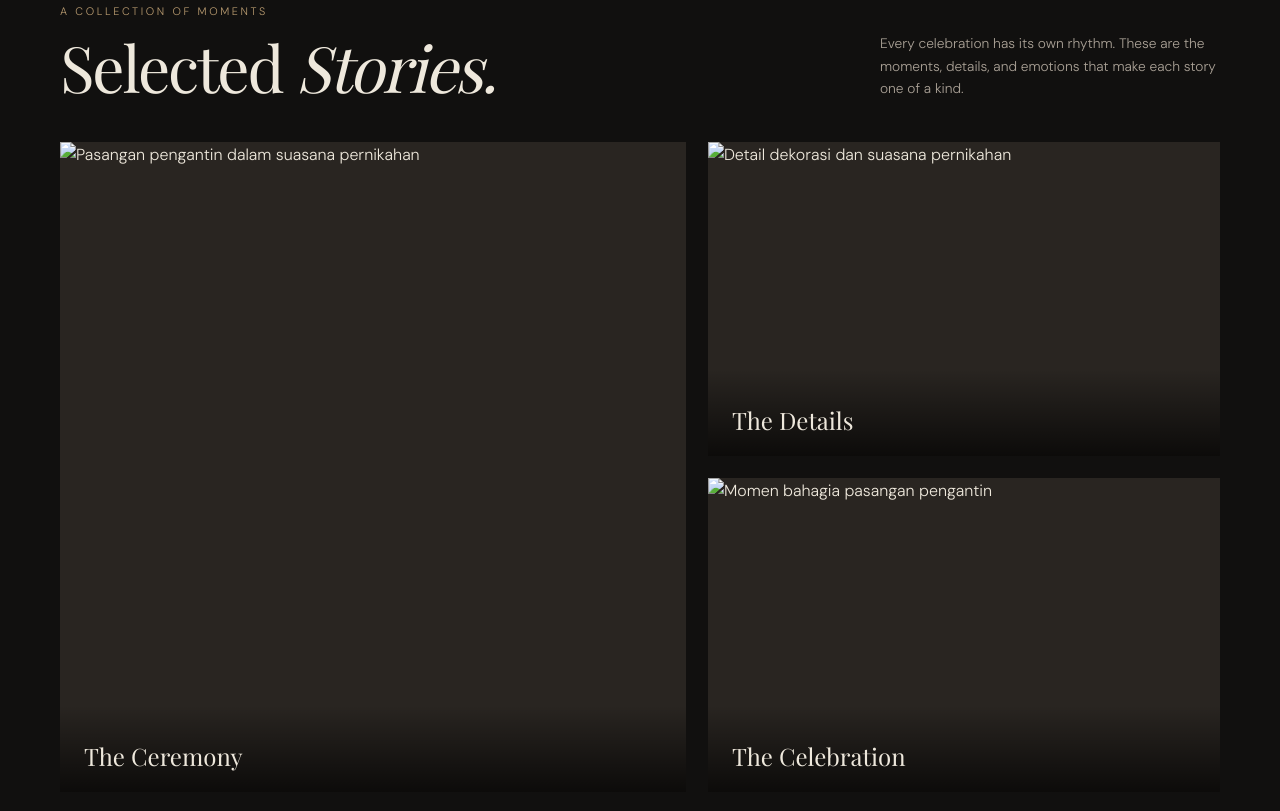
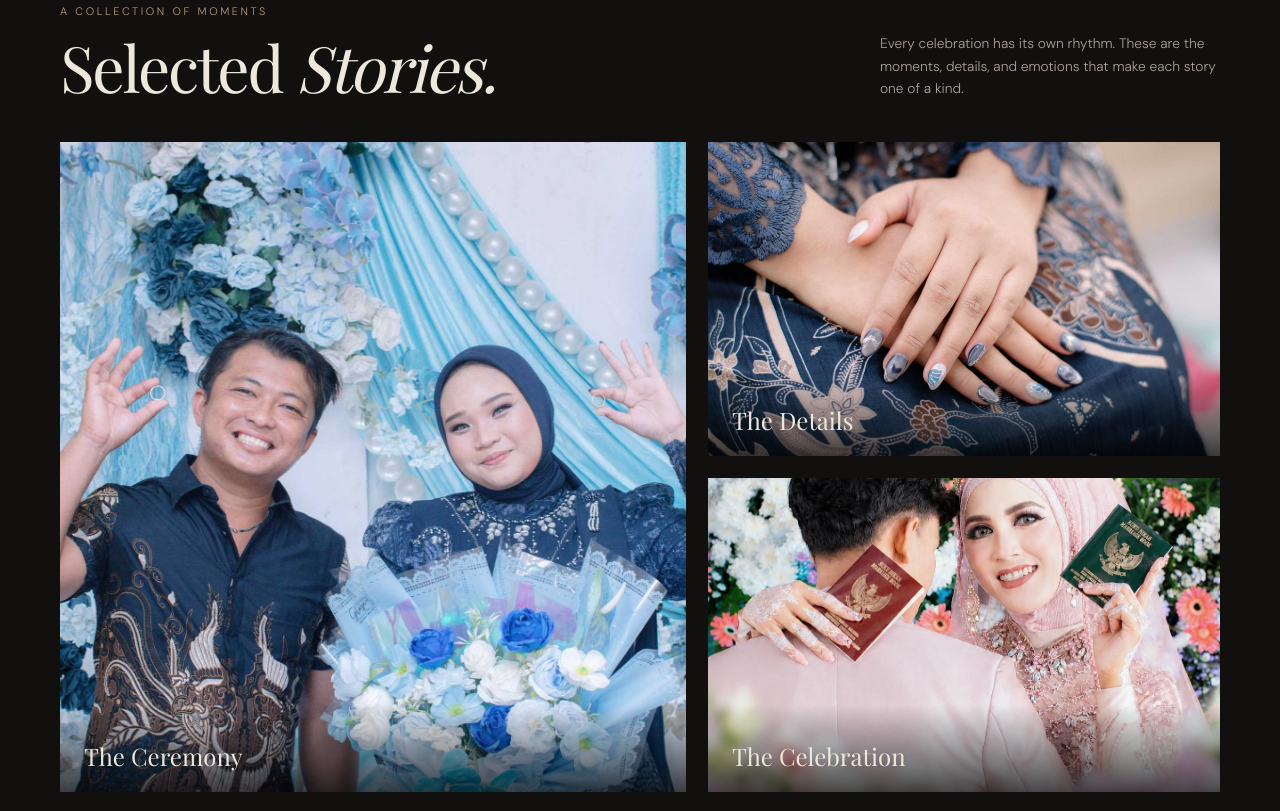
Before and after one commit to luminexapictures/luminexa, a plain HTML site: page index.html in a window 1280 px wide. Shown: the part 909-1720 px from the top of the page. Drawn offline with nearby package versions, Linux system fonts and the light colour scheme; a web font is replaced by a local one.

Commit message:
Add files via upload

```diff
--- a/index.html
+++ b/index.html
@@ -13,7 +13,7 @@
     :root{--bg:#11100f;--panel:#191715;--cream:#eee8dc;--muted:#aaa196;--gold:#b99b70;--line:rgba(238,232,220,.15);--serif:"Playfair Display",Georgia,serif;--sans:"DM Sans",Arial,sans-serif}
     *{box-sizing:border-box}html{scroll-behavior:smooth}body{margin:0;background:var(--bg);color:var(--cream);font-family:var(--sans);font-weight:300;line-height:1.65}a{color:inherit;text-decoration:none}img{display:block;width:100%;height:100%;object-fit:cover}.wrap{width:min(1160px,calc(100% - 48px));margin:auto}.eyebrow{font-size:.68rem;letter-spacing:.24em;text-transform:uppercase;color:var(--gold)}.serif{font-family:var(--serif);font-weight:400}.btn{display:inline-flex;align-items:center;gap:14px;padding:14px 20px;border:1px solid rgba(185,155,112,.7);font-size:.68rem;letter-spacing:.16em;text-transform:uppercase;transition:.25s}.btn:hover{background:var(--gold);color:#17130e}.btn .arrow{font-size:1rem}
     header{position:absolute;z-index:5;top:0;left:0;width:100%;border-bottom:1px solid rgba(255,255,255,.12)}.nav{height:82px;display:flex;align-items:center;justify-content:space-between}.brand{font-family:var(--serif);font-size:1.55rem;letter-spacing:.16em}.brand small{display:block;font:500 .52rem var(--sans);letter-spacing:.28em;color:var(--gold);text-align:center;margin-top:-3px}.navlinks{display:flex;gap:30px;font-size:.68rem;letter-spacing:.13em;text-transform:uppercase;color:#ddd5c9}.navlinks a:hover{color:var(--gold)}.menu{display:none;background:none;border:1px solid var(--line);color:var(--cream);padding:8px 12px}
-    .hero{min-height:760px;height:100svh;max-height:960px;position:relative;display:flex;align-items:center;background:linear-gradient(90deg,rgba(12,11,10,.88) 0%,rgba(12,11,10,.52) 48%,rgba(12,11,10,.12) 100%),linear-gradient(0deg,rgba(12,11,10,.55),transparent 45%),url('assets/hero-luminexa.jpg') center 42%/cover}.hero-content{padding-top:70px;max-width:650px}.hero .eyebrow{margin-bottom:24px}.hero h1{font:400 clamp(3.5rem,8vw,7.4rem)/.99 var(--serif);letter-spacing:-.045em;margin:0 0 26px}.hero h1 em{color:#d4b994;font-weight:400}.hero p{max-width:420px;color:#ded6ca;font-size:.94rem;margin:0 0 34px}.scroll-note{position:absolute;bottom:34px;left:50%;transform:translateX(-50%);font-size:.6rem;letter-spacing:.22em;text-transform:uppercase;color:#d6cabc;display:flex;align-items:center;gap:14px}.scroll-note:before{content:"";width:42px;height:1px;background:var(--gold)}
+    .hero{min-height:760px;height:100svh;max-height:960px;position:relative;display:flex;align-items:center;background:linear-gradient(90deg,rgba(12,11,10,.88) 0%,rgba(12,11,10,.52) 48%,rgba(12,11,10,.12) 100%),linear-gradient(0deg,rgba(12,11,10,.55),transparent 45%),url('hero-luminexa.jpg') center 42%/cover}.hero-content{padding-top:70px;max-width:650px}.hero .eyebrow{margin-bottom:24px}.hero h1{font:400 clamp(3.5rem,8vw,7.4rem)/.99 var(--serif);letter-spacing:-.045em;margin:0 0 26px}.hero h1 em{color:#d4b994;font-weight:400}.hero p{max-width:420px;color:#ded6ca;font-size:.94rem;margin:0 0 34px}.scroll-note{position:absolute;bottom:34px;left:50%;transform:translateX(-50%);font-size:.6rem;letter-spacing:.22em;text-transform:uppercase;color:#d6cabc;display:flex;align-items:center;gap:14px}.scroll-note:before{content:"";width:42px;height:1px;background:var(--gold)}
     section{padding:112px 0}.section-head{display:flex;justify-content:space-between;align-items:end;gap:24px;margin-bottom:42px}.section-head h2{font:400 clamp(2.6rem,5vw,4.5rem)/1.05 var(--serif);margin:12px 0 0;letter-spacing:-.035em}.section-head p{max-width:340px;color:var(--muted);font-size:.86rem;margin:0}.gallery{display:grid;grid-template-columns:1.1fr .9fr;gap:22px}.gallery-main{height:650px;position:relative;overflow:hidden}.gallery-side{display:grid;grid-template-rows:1fr 1fr;gap:22px}.gallery-side figure{height:314px}.gallery figure{margin:0;position:relative;background:#292521}.gallery img{transition:transform .7s}.gallery figure:hover img{transform:scale(1.035)}.caption{position:absolute;bottom:0;left:0;right:0;padding:35px 24px 20px;background:linear-gradient(transparent,rgba(0,0,0,.7));font:400 1.5rem var(--serif)}
     .about{background:var(--panel)}.about-grid{display:grid;grid-template-columns:1fr 1fr;gap:90px;align-items:center}.about-image{height:610px;position:relative}.about-image:after{content:"";position:absolute;inset:18px -18px -18px 18px;border:1px solid rgba(185,155,112,.45);z-index:0}.about-image img{position:relative;z-index:1}.about-copy h2{font:400 clamp(2.8rem,5vw,4.7rem)/1.08 var(--serif);margin:16px 0 24px}.about-copy h2 em{color:var(--gold)}.about-copy p{color:var(--muted);font-size:.9rem;max-width:480px}.signature{font:italic 1.7rem var(--serif);color:var(--gold);margin-top:30px}
     .services-grid{display:grid;grid-template-columns:repeat(3,1fr);border-top:1px solid var(--line);border-bottom:1px solid var(--line)}.service{padding:34px 28px 38px 0;border-right:1px solid var(--line)}.service+ .service{padding-left:28px}.service:last-child{border:0}.number{font:italic 1rem var(--serif);color:var(--gold)}.service h3{font:400 1.8rem var(--serif);margin:25px 0 12px}.service p{font-size:.82rem;color:var(--muted);max-width:290px}
@@ -39,15 +39,15 @@
   <section id="stories"><div class="wrap">
     <div class="section-head"><div><div class="eyebrow">A collection of moments</div><h2 class="serif">Selected <em>Stories.</em></h2></div><p>Every celebration has its own rhythm. These are the moments, details, and emotions that make each story one of a kind.</p></div>
     <div class="gallery">
-      <figure class="gallery-main"><img loading="lazy" src="assets/ceremony-luminexa.jpg" alt="Pasangan pengantin dalam suasana pernikahan"><figcaption class="caption">The Ceremony</figcaption></figure>
+      <figure class="gallery-main"><img loading="lazy" src="ceremony-luminexa.jpg" alt="Pasangan pengantin dalam suasana pernikahan"><figcaption class="caption">The Ceremony</figcaption></figure>
       <div class="gallery-side">
-        <figure><img loading="lazy" src="assets/details-luminexa.jpg" alt="Detail dekorasi dan suasana pernikahan"><figcaption class="caption">The Details</figcaption></figure>
-        <figure><img loading="lazy" src="assets/celebration-luminexa.jpg" alt="Momen bahagia pasangan pengantin"><figcaption class="caption">The Celebration</figcaption></figure>
+        <figure><img loading="lazy" src="details-luminexa.jpg" alt="Detail dekorasi dan suasana pernikahan"><figcaption class="caption">The Details</figcaption></figure>
+        <figure><img loading="lazy" src="celebration-luminexa.jpg" alt="Momen bahagia pasangan pengantin"><figcaption class="caption">The Celebration</figcaption></figure>
       </div>
     </div>
   </div></section>
   <section class="about" id="about"><div class="wrap about-grid">
-    <div class="about-image"><img loading="lazy" src="assets/about-luminexa.jpg" alt="Pasangan pengantin berjalan bersama"></div>
+    <div class="about-image"><img loading="lazy" src="about-luminexa.jpg" alt="Pasangan pengantin berjalan bersama"></div>
     <div class="about-copy"><div class="eyebrow">The heart behind the lens</div><h2>More than images.<br><em>A feeling that stays.</em></h2><p>LUMINEXA hadir untuk mengabadikan kisah pernikahan dengan pendekatan yang hangat, personal, dan penuh perhatian. Kami percaya, foto terbaik bukan hanya tentang bagaimana sebuah hari terlihat, tetapi juga tentang bagaimana hari itu terasa.</p><p>Dari momen yang paling megah hingga detail kecil yang sering luput, setiap cerita layak dikenang dengan indah.</p><div class="signature">LUMINEXA</div></div>
   </div></section>
   <section id="services"><div class="wrap">
```
Also changed, not shown: README.txt (added), about-luminexa.jpg (added), celebration-luminexa.jpg (added), ceremony-luminexa.jpg (added), details-luminexa.jpg (added), hero-luminexa.jpg (added), moments-luminexa.jpg (added).
